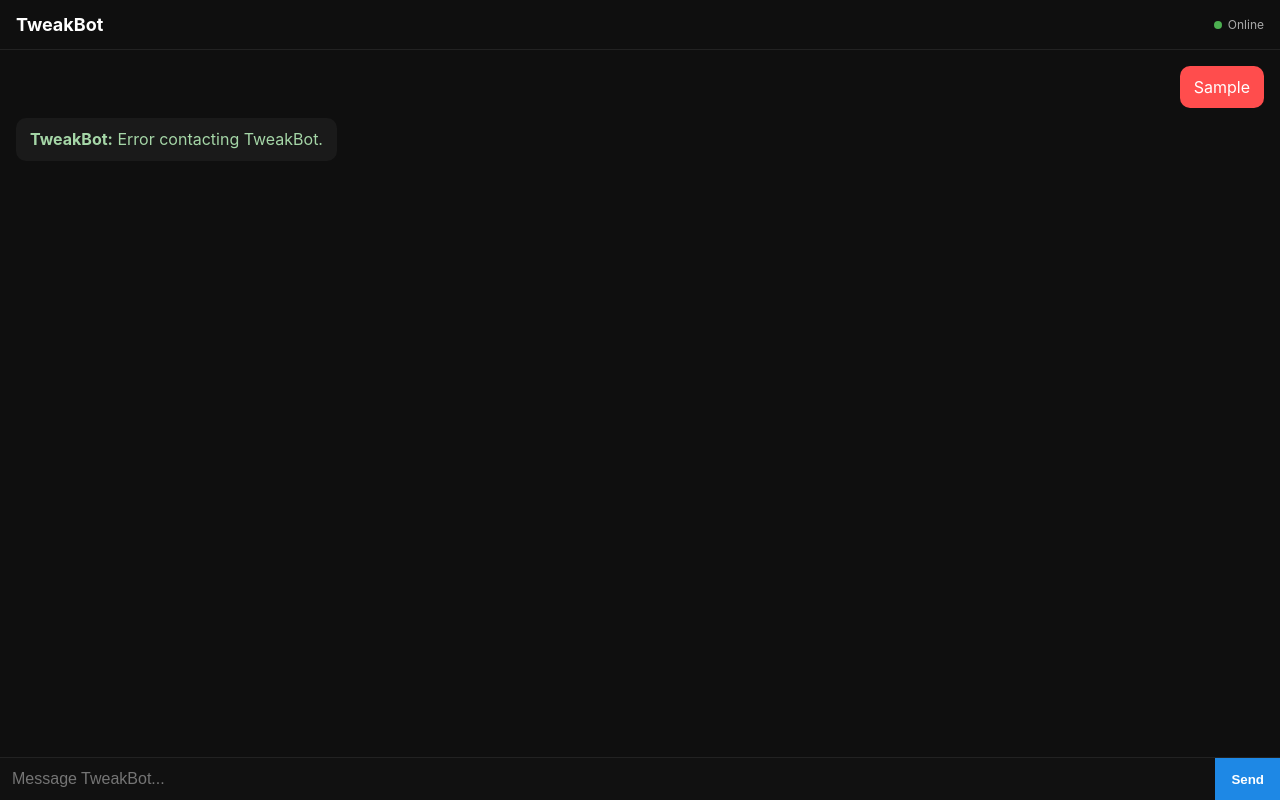
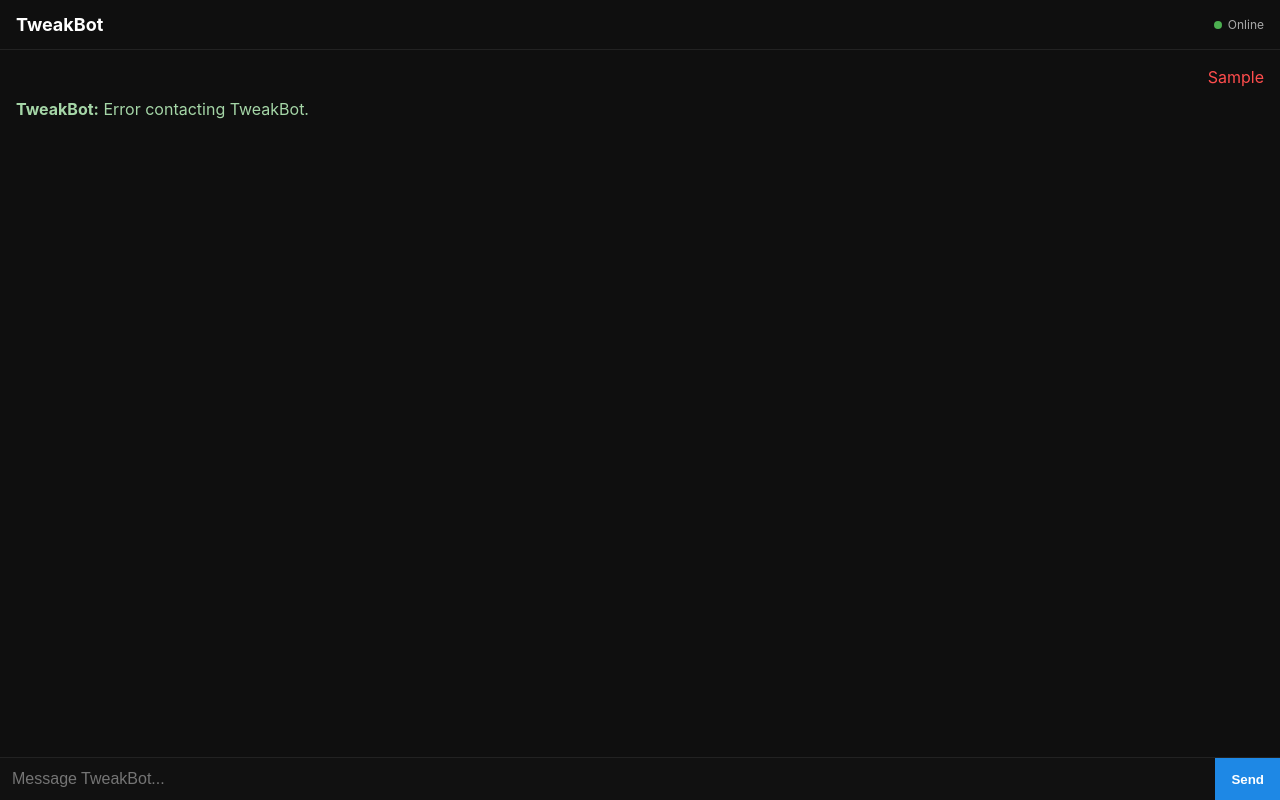
Before and after one commit to johnblick187-a11y/Fuckyou, a website: page public/index.html in a window 1280 px wide. Both pictures are taken after typing "Sample" into the empty fields and a click on the button "Send". Drawn offline with Linux system fonts and the light colour scheme; no server answers.

Commit message:
Update index.html

```diff
--- a/public/index.html
+++ b/public/index.html
@@ -53,21 +53,19 @@
 
     .msg {
       margin-bottom: 10px;
-      padding: 10px 14px;
-      border-radius: 10px;
+      line-height: 1.4;
       max-width: 80%;
-      line-height: 1.4;
       word-wrap: break-word;
     }
 
+    /* 🔴 USER TEXT ONLY */
     .user {
-      background: #ff4d4d;
-      color: #fff;
+      color: #ff4d4d;
       align-self: flex-end;
     }
 
+    /* 🤖 BOT TEXT */
     .bot {
-      background: #1a1a1a;
       color: #a5d6a7;
       align-self: flex-start;
     }
```
